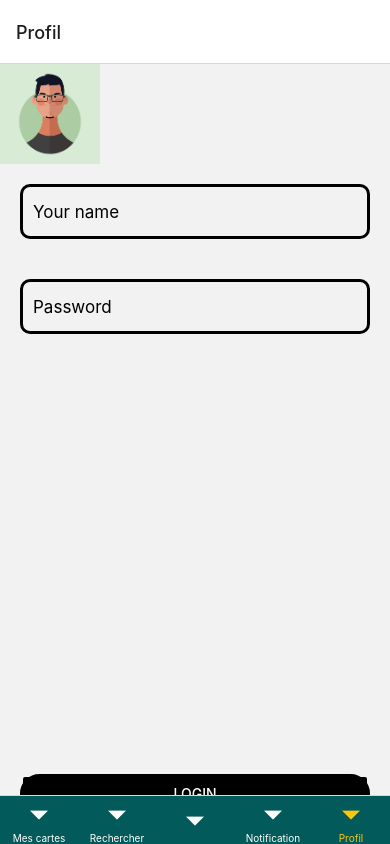
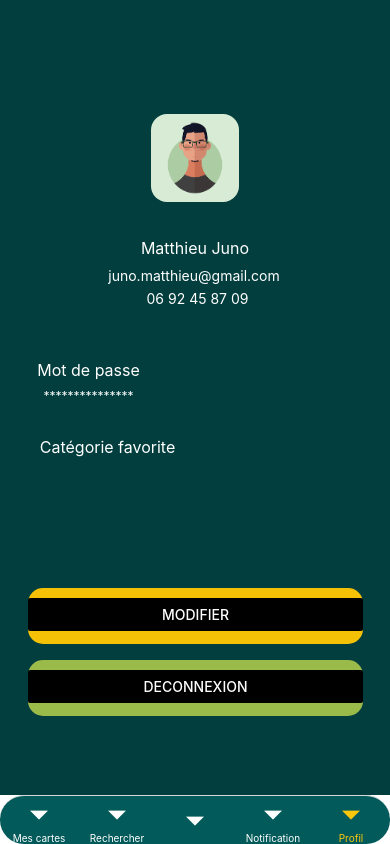
Before and after one commit to Briceuuuh/experimentation_react, a React Native app: screen /Profil in a window 390 px wide. Built offline with nearby package versions, Linux system fonts and the light colour scheme.

Commit message:
add a page profil same fidelatoo

```diff
--- a/App.tsx
+++ b/App.tsx
@@ -15,25 +15,13 @@ const App = () => {
   return (
     <NavigationContainer>
       <Tab.Navigator
-        screenOptions={({ route }) => ({
-          /* tabBarIcon: ({ focused, color }) => {
-            let iconName;
-            if (route.name === 'Mes cartes') {
-              iconName = focused ? 'ios-information-circle' : 'ios-information-circle-outline';
-            } else if (route.name === 'Rechercher') {
-              iconName = focused ? 'BsSearch' : 'ios-list';
-            } else if (route.name === ' ') {
-              iconName = focused ? 'person-circle' : 'ios-list';
-            } else if (route.name === 'Notification') {
-              iconName = focused ? 'person-circle' : 'ios-list';
-            } else if (route.name === 'Profil') {
-              iconName = focused ? 'ios-list-box' : 'iperson-circlet';
-            }
-            //return <Ionicons name={iconName} size={20} color={color} />;
-          }, */
+        screenOptions={({}) => ({
           tabBarStyle: {
             backgroundColor: '#035A5A',
+            borderRadius: 24,
+            borderColor: '#033E3E',
           },
+          headerShown: false,
           tabBarActiveTintColor: '#FDC80B',
           tabBarInactiveTintColor: '#FFFFFF',
         })}
--- a/screens/page_login.tsx
+++ b/screens/page_login.tsx
@@ -6,31 +6,29 @@ import PhoneInput from 'react-phone-input-2';
 const Login = () => {
     return (
       <View style={styles.container}>
-        <Image
-        style={{
-          resizeMode: "contain",
-          height: 100,
-          width: 100,
-        }}
+        <Image style={styles.image_profil}
         source={require("./../me.png")}
       />
-        <TextInput
-            style={styles.input}
-            placeholder="Your name"
-            placeholderTextColor="black"
+      <Text style={styles.text_name}>Matthieu Juno</Text>
+      <Text style={styles.text_mail}>juno.matthieu@gmail.com</Text>
+      <Text style={styles.text_phone}>06 92 45 87 09</Text>
+      <Text style={styles.text_password}>Mot de passe</Text>
+      <Text style={styles.text_hide}>***************</Text>
+      <Text style={styles.text_catego}>Catégorie favorite</Text>
+      <View style={styles.button_mod}>
+        <Button
+          title="Modifier"
+          color="black"
+          onPress={() => Alert.alert("Soon...")}
+        />
+      </View>
+        <View style={styles.button_dec}>
+          <Button
+            title="Deconnexion"
+            color="black"
+            onPress={() => Alert.alert("Soon..")}
           />
-          <TextInput
-            style={styles.input}
-            secureTextEntry={true}
-            placeholder="Password"
-            placeholderTextColor="black"
-          />
-          <View style={styles.button}>
-          <Button
-            title="Login"
-            color="black"
-            onPress={() => Alert.alert("I don't know how to make a DataBase at the moment...\nBut not for long")}
-          /></View>
+        </View>
       </View>
     );
   }
--- a/style.tsx
+++ b/style.tsx
@@ -4,6 +4,7 @@ const styles = StyleSheet.create({
 container: {
     flex: 1,
     color: "black",
+    backgroundColor: "#033E3E"
 },
 image: {
     flex: 1,
@@ -17,13 +18,106 @@ input: {
     padding: 10,
     borderRadius: 10,
 },
-button: {
-    top: 400,
-    margin: 20,
-    borderWidth: 3,
-    paddingVertical: 0,
-    borderRadius: 50
+button_mod: {
+    top: 560,
+    position: "absolute",
+    margin: 28,
+    width: 335,
+    height: 56,
+    paddingVertical: 10,
+    borderRadius: 15,
+    backgroundColor: "#F5C106"
 },
+button_dec: {
+    top: 660,
+    position: "absolute",
+    left: 28,
+    width: 335,
+    height: 56,
+    paddingVertical: 10,
+    borderRadius: 15,
+    backgroundColor: "#9ABA4A"
+},
+text_name: {
+    position: "absolute",
+    alignItems: "center",
+    textAlign: "center",
+    width: 120,
+    height: 24,
+    left: 135,
+    top: 236,
+    fontSize: 16,
+    lineHeight: 24,
+    color: "white"
+},
+text_mail: {
+    position: "absolute",
+    alignItems: "center",
+    textAlign: "center",
+    width: 190,
+    height: 21,
+    left: 99,
+    top: 265,
+    fontSize: 14,
+    lineHeight: 21,
+    color: "white"
+},
+text_phone: {
+    position: "absolute",
+    alignItems: "center",
+    textAlign: "center",
+    width: 103,
+    height: 21,
+    left: 146,
+    top: 288,
+    fontSize: 14,
+    lineHeight: 21,
+    color: "white"
+},
+text_password: {
+    position: "absolute",
+    alignItems: "center",
+    textAlign: "center",
+    width: 103,
+    height: 24,
+    left: 37,
+    top: 358,
+    fontSize: 16,
+    lineHeight: 24,
+    color: "white"
+},
+text_hide: {
+    position: "absolute",
+    alignItems: "center",
+    textAlign: "center",
+    width: 103,
+    height: 18,
+    left: 37,
+    top: 387,
+    fontSize: 12,
+    lineHeight: 18,
+    color: "white"
+},
+text_catego: {
+    position: "absolute",
+    alignItems: "center",
+    textAlign: "center",
+    width: 141,
+    height: 24,
+    left: 37,
+    top: 435,
+    fontSize: 16,
+    lineHeight: 24,
+    color: "white"
+},
+image_profil:{
+    position: "absolute",
+    top: 114,
+    width: 88,
+    height: 88,
+    borderRadius: 16,
+    alignSelf: "center"
+}
 });
 
 export default styles;
```
Also changed, not shown: 1 other file (tests, documents, lock files or other folders).
